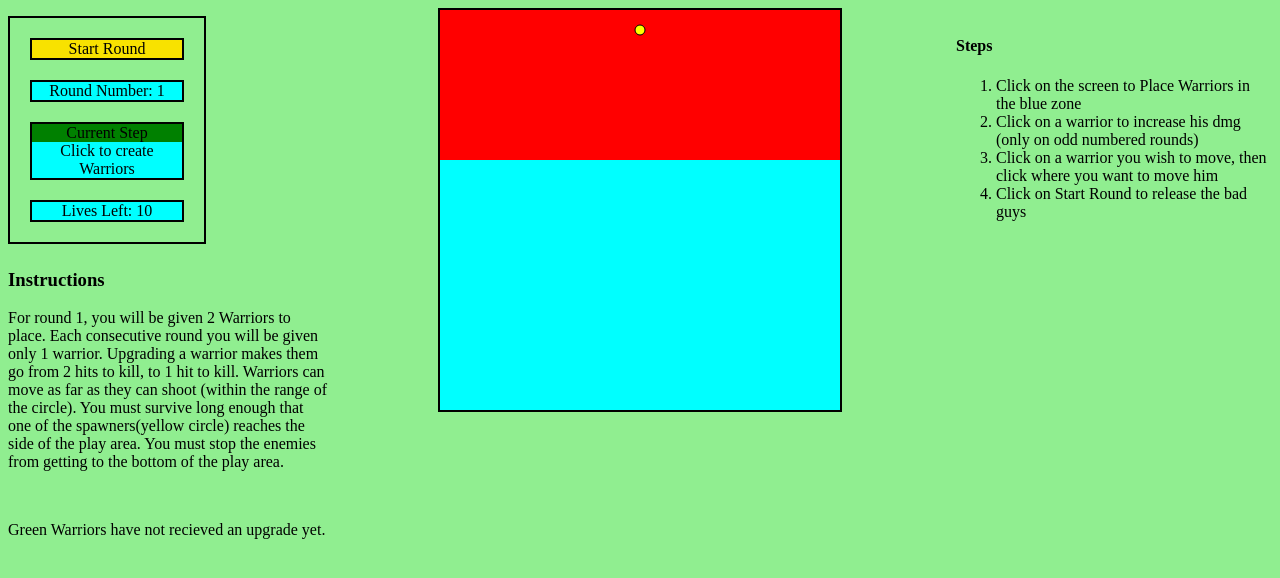
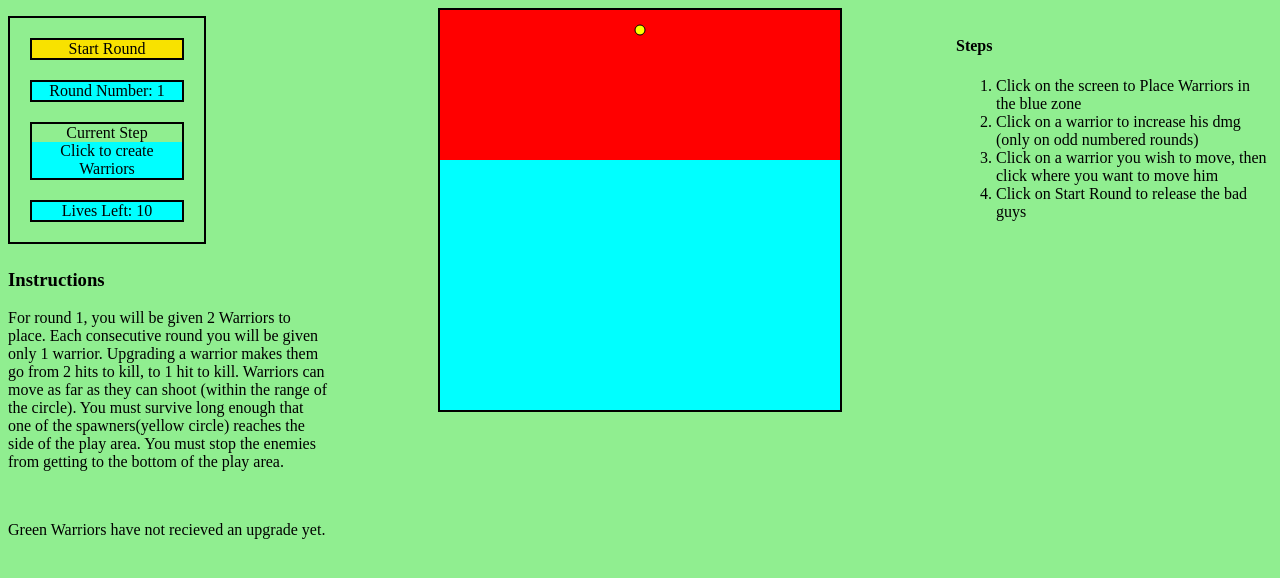
Before and after one commit to MattHesby/towergame, a plain HTML site: page index.html in a window 1280 px wide. Drawn offline with Linux system fonts and the light colour scheme.

Commit message:
better color for title

```diff
--- a/tower.css
+++ b/tower.css
@@ -45,7 +45,7 @@ top: -400px;
 }
 
 #instTitle{
-  background-Color: green;
+  background-Color: lightgreen;
 }
 
 .info{
```
